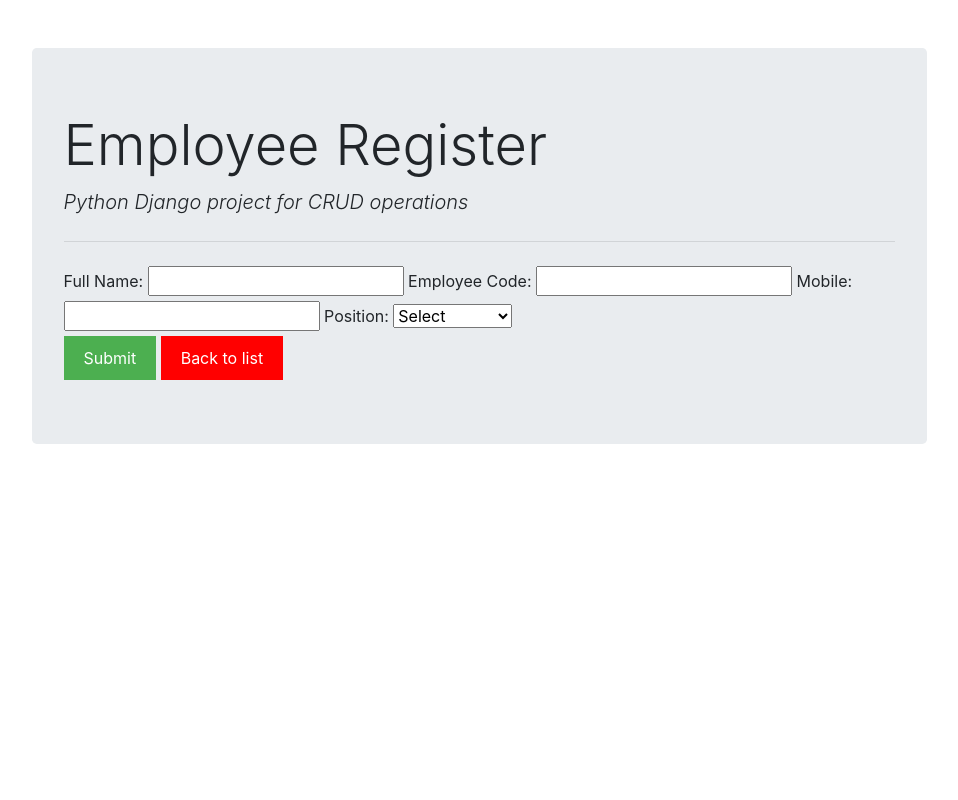
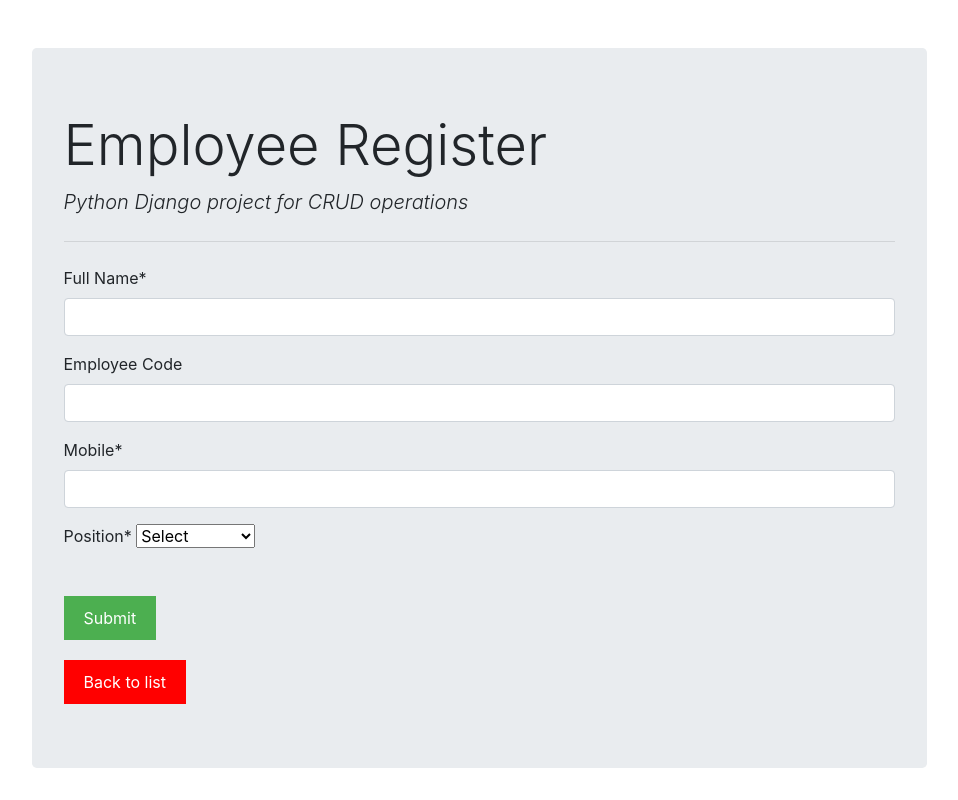
Before and after one commit to jithiee/Django-CRUD-, a Django app: page / in a window 1280 px wide. Shown: the whole page, without its empty margins (161-1119 px from the left). Run offline with Django 4.2, Linux system fonts and the light colour scheme; tables that the repository leaves empty hold one stand-in row (values such as "Sample post"); some libraries are stand-ins or nearby versions.

Commit message:
cripy-forms

```diff
--- a/employe_project/employe_project/settings.py
+++ b/employe_project/employe_project/settings.py
@@ -38,8 +38,13 @@
     'django.contrib.messages',
     'django.contrib.staticfiles',
     'employee_register',
+    'crispy_forms',
+    'crispy_bootstrap5'
 
 ]
+CRISPY_ALLOWED_TEMPLATE_PACKS ="bootstrap5"
+
+CRISPY_TEMPLATE_PACK ="bootstrap5"
 
 
 MIDDLEWARE = [
--- a/employe_project/employee_register/templates/employe_list.html
+++ b/employe_project/employee_register/templates/employe_list.html
@@ -3,12 +3,13 @@
 {% block content %}
 <style>
    .add {
-      background-color: green;
+      background-color: blue;
       padding: 10px 20px;
       border: none;
       cursor: pointer;
       font-size: 16px;
       font-weight: bold;
+
 
     }
 
--- a/employe_project/employee_register/templates/employee_form.html
+++ b/employe_project/employee_register/templates/employee_form.html
@@ -1,5 +1,5 @@
 {% extends 'base.html' %}
-
+{% load crispy_forms_tags %}
 {% block content %}
 <style>
   button {
@@ -20,14 +20,20 @@
     cursor: pointer;
     font-size: 16px;
   }
+  .back{
+   margin-top:20px
+
+
+  }
 </style>
 
 <form method="post">
   {% csrf_token %}
-  {{ form }} <br>
+  {{ form|crispy }} <br>
   <button>Submit</button>
-  <a href="{% url 'employe_list' %}">
-    <button>Back to list</button>
-  </a>
+
 </form>
+<a href="{% url 'employe_list' %}">
+  <button class='back' >Back to list</button>
+</a>
 {% endblock %}
```
